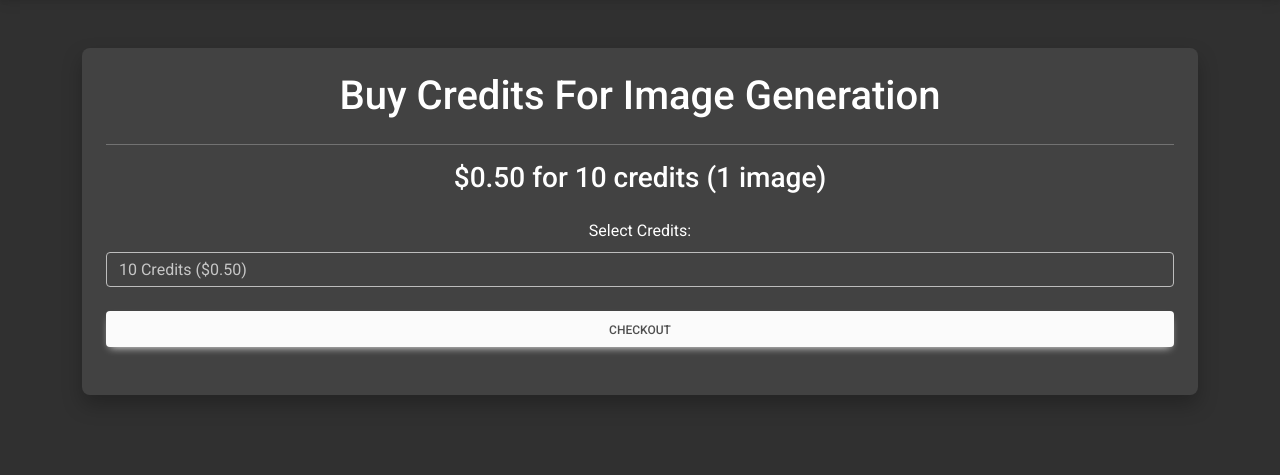
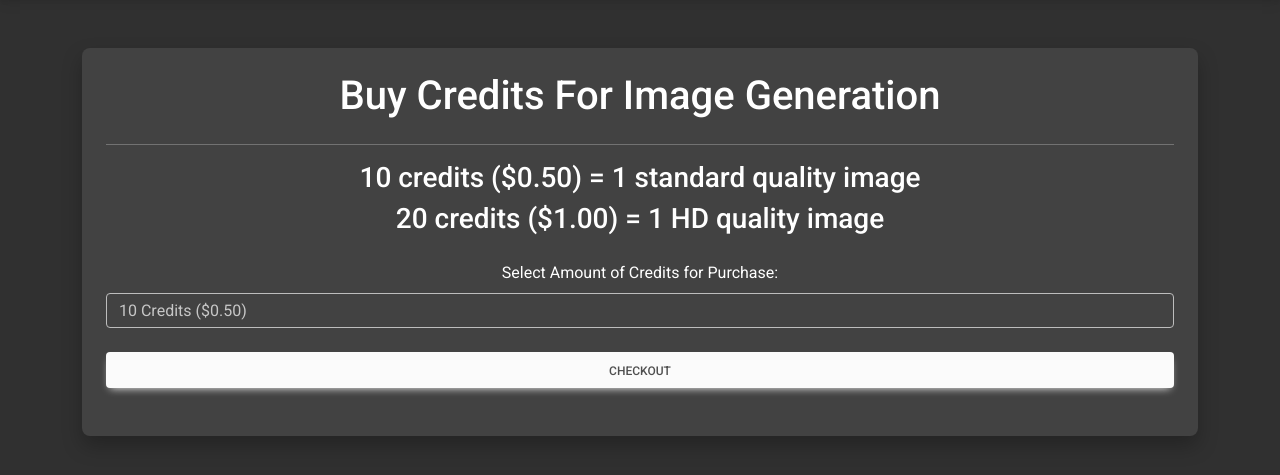
Before and after one commit to DrCBeatz/ai_greeting_cards, a Django app: template templates/payments/buy_credits.html in a window 1280 px wide. Shown: the part 59-534 px from the top of the page. Run offline with Django 4.2, Linux system fonts and the light colour scheme; the template is opened without the code that fills it, so the values that code supplies are empty; some libraries are stand-ins or nearby versions.

Commit message:
update buy_credits.html template

```diff
--- a/templates/payments/buy_credits.html
+++ b/templates/payments/buy_credits.html
@@ -1,4 +1,4 @@
-<!-- templates/payments/buy_credits.html {% endcomment -->
+<!-- templates/payments/buy_credits.html -->
 
 {% extends "base.html" %}
 {% block title %}AI Greeting Cards | Buy Credits {% endblock title%}
@@ -10,7 +10,8 @@
       <h1 class="card-title mb-4">Buy Credits For Image Generation</h1>
       <hr>
       <div class="card-text">
-        <h3 class="card-text">$0.50 for 10 credits (1 image)</h3>
+        <h3 class="card-text">10 credits ($0.50) = 1 standard quality image</h3>
+        <h3 class="card-text">20 credits ($1.00) = 1 HD quality image</h3>
         <form
           hx-boost="false"
           class="my-4"
@@ -18,7 +19,7 @@
           method="POST"
         >
           {% csrf_token %}
-          <label class="mb-2" for="credits">Select Credits:</label>
+          <label class="mb-2" for="credits">Select Amount of Credits for Purchase:</label>
           <select class="form-control mb-4" name="credits" id="credits" >
             <option value="10">10 Credits ($0.50)</option>
             <option value="20">20 Credits ($1.00)</option>
```
